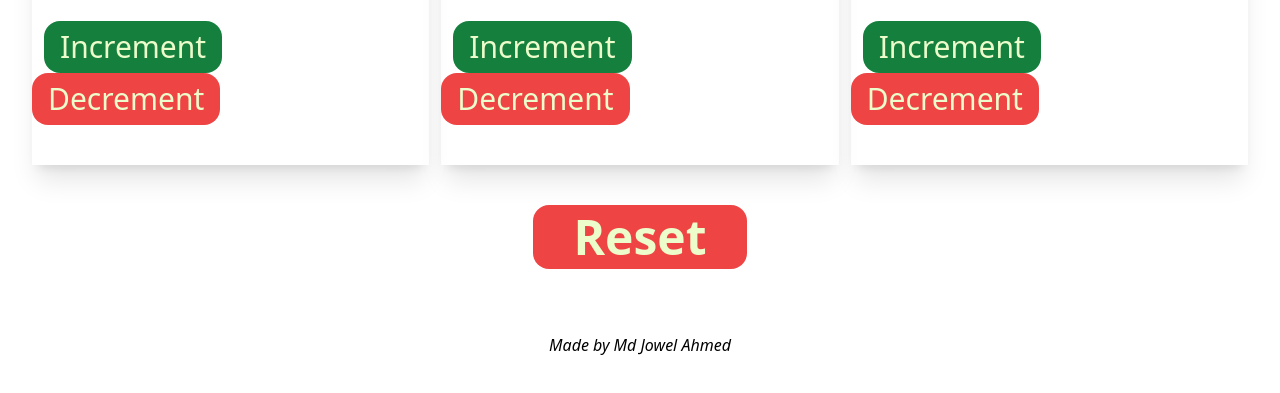
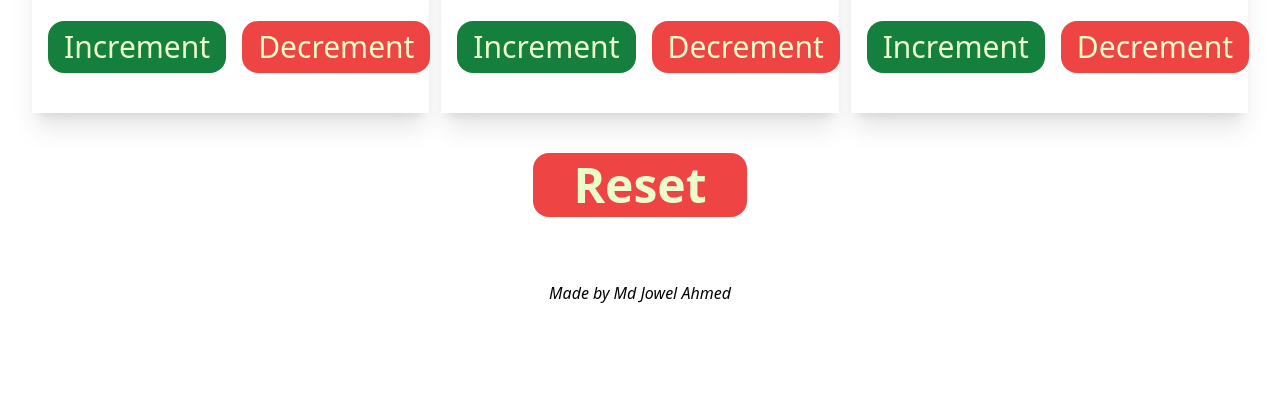
Before and after one commit to MdJowelAhmed/digital-tasbih, a plain HTML site: page index.html in a window 1280 px wide. Shown: the part 375-768 px from the top of the page. Drawn offline with nearby package versions, Linux system fonts and the light colour scheme.

Commit message:
update digital tasbih

```diff
--- a/index.html
+++ b/index.html
@@ -18,26 +18,26 @@
             <div class="shadow-xl pb-10">
                 <h3 class="text-center text-4xl font-semibold text-violet-400">Subhan-Allah</h3>
                 <h4 id="Subhan-Allah-display" class="text-6xl font-bold text-center my-6">0</h4>
-                <div>
-                    <button id="Subhan-Allah-increments" class="bg-green-700 px-4 py-2  text-3xl ml-3 mr-4 font-medium text-lime-100 rounded-2xl">Increment</button>
-                    <button id="Subhan-Allah-decrement" class="bg-red-500 px-4 py-2 text-3xl font-medium text-lime-100 rounded-2xl">Decrement</button>
+                <div class="flex justify-between px-4">
+                    <button id="Subhan-Allah-increments" class="bg-green-700 lg:px-4 py-2  text-3xl lg:mr-4 font-medium text-lime-100 rounded-2xl px-2">Increment</button>
+                    <button id="Subhan-Allah-decrement" class="bg-red-500 lg:px-4 py-2 text-3xl font-medium text-lime-100 rounded-2xl px-2">Decrement</button>
                 </div>
             </div>
 
             <div class="shadow-xl pb-10">
                 <h3 class="text-center text-4xl font-semibold text-violet-400">Alhamdulillah</h3>
                 <h4 id="Alhamdulillah-display" class="text-6xl font-bold text-center my-6">0</h4>
-                <div>
-                    <button onclick="tasbihIncrement()"  id="Alhamdulillah-increments"  class="bg-green-700 px-4 py-2  text-3xl ml-3 mr-4 font-medium text-lime-100 rounded-2xl">Increment</button>
-                    <button id="Alhamdulillah-decrement" class="bg-red-500 px-4 py-2 text-3xl font-medium text-lime-100 rounded-2xl">Decrement</button>
+                <div class="flex justify-between px-4">
+                    <button onclick="tasbihIncrement()"  id="Alhamdulillah-increments"  class="bg-green-700 lg:px-4 py-2  text-3xl lg:mr-4 font-medium text-lime-100 rounded-2xl px-2">Increment</button>
+                    <button id="Alhamdulillah-decrement" class="bg-red-500 lg:px-4 py-2 text-3xl font-medium text-lime-100 rounded-2xl px-2">Decrement</button>
                 </div>
             </div>
             <div class="shadow-xl pb-10">
                 <h3 class="text-center text-4xl font-semibold text-violet-400">Allahu-Akbar</h3>
                 <h4 id="Allahu-Akbar-display" class="text-6xl font-bold text-center my-6">0</h4>
-                <div>
-                    <button id="Allahu-Akbar-increments" class="bg-green-700 px-4 py-2  text-3xl ml-3 mr-4 font-medium text-lime-100 rounded-2xl">Increment</button>
-                    <button id="Allahu-Akbar-decrement" class="bg-red-500 px-4 py-2 text-3xl font-medium text-lime-100 rounded-2xl">Decrement</button>
+                <div class="flex justify-between px-4">
+                    <button id="Allahu-Akbar-increments" class="bg-green-700 lg:px-4 py-2  text-3xl lg:mr-4 font-medium text-lime-100 rounded-2xl px-2">Increment</button>
+                    <button id="Allahu-Akbar-decrement" class="bg-red-500 lg:px-4 py-2 text-3xl font-medium text-lime-100 rounded-2xl px-2">Decrement</button>
                 </div>
             </div>
         </section>
```
